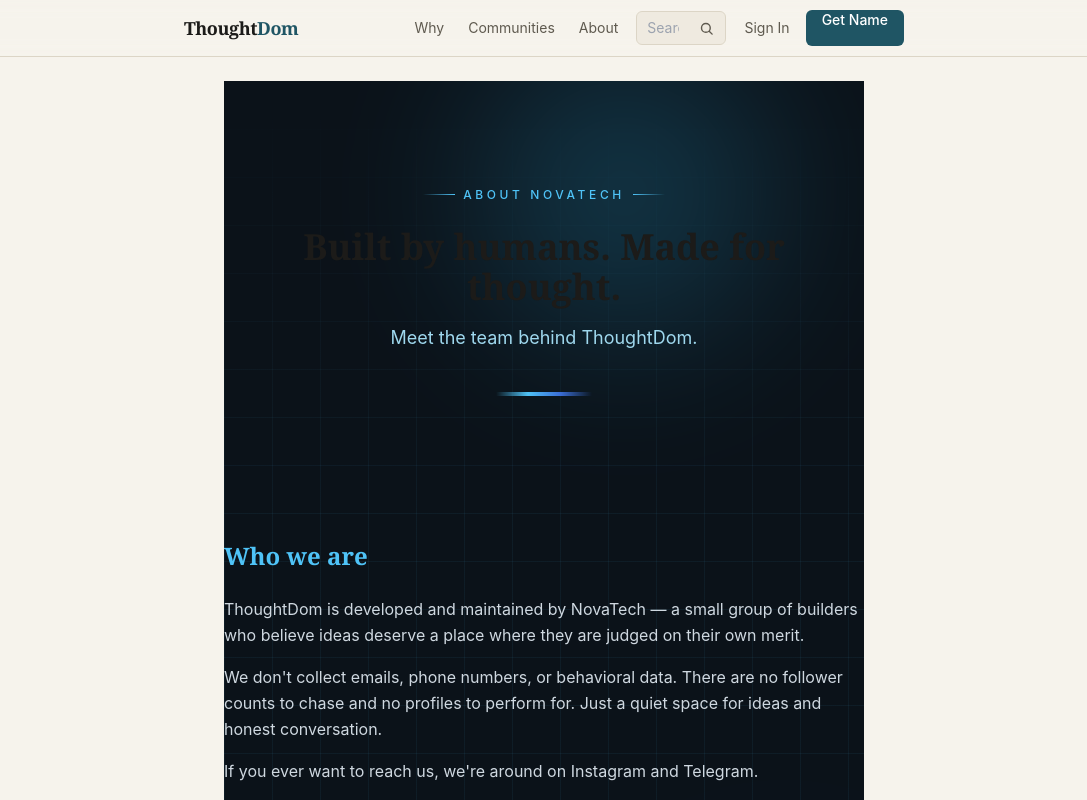
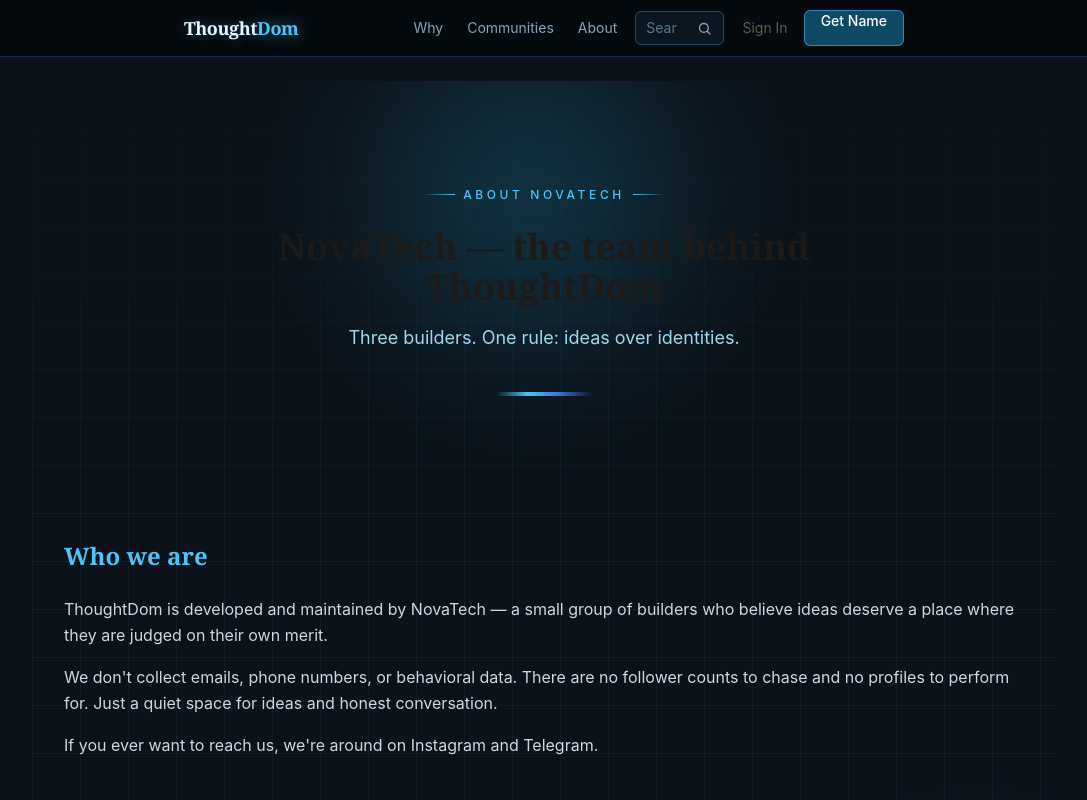
Before and after one commit to 41141D/thoughtdom, a Next.js app in the folder frontend/: page /en/about in a window 1280 px wide. Shown: the top 800 px of the page, without its empty margins (96-1183 px from the left). Built offline with nearby package versions, Linux system fonts and the light colour scheme; no server answers.

Commit message:
feat: futuristic About page — dark neon chrome on navbar/body/full-bleed layout, new hero copy

```diff
--- a/frontend/app/[locale]/about/page.tsx
+++ b/frontend/app/[locale]/about/page.tsx
@@ -32,7 +32,8 @@
 
   return (
     // Force the dark, glowing presentation for this page regardless of theme.
-    <div className="min-h-[60vh] about-fx relative overflow-hidden">
+    <div className="about-wrap">
+    <div className="min-h-[60vh] about-fx relative overflow-hidden rounded-xl">
       {/* Grid backdrop */}
       <div className="about-grid absolute inset-0 pointer-events-none" aria-hidden="true" />
       {/* Soft radial glows */}
@@ -49,7 +50,7 @@
 
       <article className="relative pb-8">
         {/* ---------- Hero ---------- */}
-        <header className="rounded-lg -mx-4 px-4 pt-16 pb-14 sm:pt-24 sm:pb-20 sm:mx-0 sm:px-8 text-center">
+        <section className="rounded-lg -mx-4 px-4 pt-16 pb-14 sm:pt-24 sm:pb-20 sm:mx-0 sm:px-8 text-center">
           <Reveal>
             <p className="inline-flex items-center gap-2 text-xs uppercase tracking-[0.3em] text-[#4fc3f7] font-medium mb-6">
               <span className="inline-block w-8 h-px bg-gradient-to-r from-transparent to-[#4fc3f7]" aria-hidden="true" />
@@ -66,7 +67,7 @@
           <Reveal delay={150}>
             <div className="about-underline w-24 h-1 mx-auto mt-10" aria-hidden="true" />
           </Reveal>
-        </header>
+        </section>
 
         {/* ---------- Who We Are ---------- */}
         <section aria-labelledby="about-heading" className="pt-10 sm:pt-16">
@@ -147,5 +148,6 @@
         </footer>
       </article>
     </div>
+    </div>
   );
 }
--- a/frontend/app/globals.css
+++ b/frontend/app/globals.css
@@ -389,3 +389,124 @@
 .about-link-dot {
   box-shadow: 0 0 8px rgba(79, 195, 247, 0.8);
 }
+
+/* The layout wraps every page in a narrow cream `main` container
+   (.max-w-2xl). On the About page we break out of it so the
+   futuristic design can breathe edge to edge. */
+html:has(main > .about-wrap) body {
+  background-color: #0b1219 !important;
+}
+main:has(> .about-wrap) {
+  max-width: none !important;
+  padding-inline: 0 !important;
+  background-color: #0b1219;
+}
+main:has(> .about-wrap) > .about-wrap {
+  display: flex;
+  justify-content: center;
+  width: 100%;
+}
+main:has(> .about-wrap) > .about-wrap > .about-fx {
+  width: 100%;
+  max-width: 64rem;
+  padding-inline: 1.25rem;
+  border-radius: 0;
+}
+@media (min-width: 1024px) {
+  main:has(> .about-wrap) > .about-wrap > .about-fx {
+    padding-inline: 2rem;
+  }
+}
+
+/* ============================================================
+   ABOUT FULL-BLEED WRAPPER
+   The layout wraps every page in a narrow cream container
+   (.max-w-2xl). On the About page we break out of it: the
+   whole viewport goes dark while on /about so the futuristic
+   design can breathe edge to edge.
+   ============================================================ */
+.about-wrap {
+  max-width: none !important;
+  padding-inline: 0 !important;
+  margin-inline: 0 !important;
+}
+@media (min-width: 640px) {
+  .about-wrap > * {
+    max-width: 52rem;
+    margin-inline: auto;
+    padding-inline: 1.5rem;
+  }
+}
+@media (min-width: 1024px) {
+  .about-wrap > * {
+    max-width: 56rem;
+  }
+}
+
+/* ============================================================
+   ABOUT NAV CHROME
+   When the navbar header carries `.about-nav` (i.e. the visitor
+   is on /about), the whole top chrome goes dark-futuristic to
+   match the page. Restores automatically on any other route.
+   ============================================================ */
+.about-nav {
+  background-color: rgba(6, 10, 14, 0.92) !important;
+  border-color: #16304a !important;
+  color: #d5dee6;
+}
+/* Brand stays bright and glowing. */
+.about-nav .font-display.font-semibold {
+  color: #eaf6ff !important;
+  text-shadow: 0 0 12px rgba(79, 195, 247, 0.35);
+}
+.about-nav .font-display .text-signal {
+  color: #4fc3f7 !important;
+  text-shadow: 0 0 16px rgba(79, 195, 247, 0.6);
+}
+/* Desktop nav links: muted slate-blue, brighten on hover. */
+.about-nav .nav-link,
+.about-nav nav a {
+  color: #8aa2b8 !important;
+}
+.about-nav .nav-link:hover,
+.about-nav nav a:hover {
+  color: #eaf6ff !important;
+  background-color: rgba(79, 195, 247, 0.08) !important;
+  border-radius: 0.375rem;
+}
+/* Search input: dark glass with a faint cyan border. */
+.about-nav input[type="search"] {
+  background-color: #0a1620 !important;
+  border-color: #1e4a6e !important;
+  color: #d5dee6 !important;
+}
+.about-nav input[type="search"]::placeholder {
+  color: #5c7690 !important;
+}
+.about-nav input[type="search"]:focus {
+  border-color: #4fc3f7 !important;
+  box-shadow: 0 0 0 1px rgba(79, 195, 247, 0.25);
+}
+.about-nav input[type="search"] + button,
+.about-nav button svg {
+  color: #8aa2b8 !important;
+}
+.about-nav input[type="search"] + button:hover svg,
+.about-nav button:hover svg {
+  color: #4fc3f7 !important;
+}
+/* Primary buttons shift to the glowing cyan on the About page. */
+.about-nav .bg-signal {
+  background-color: #0e4a63 !important;
+  border: 1px solid rgba(79, 195, 247, 0.5);
+}
+.about-nav .bg-signal:hover {
+  background-color: #13607f !important;
+  box-shadow: 0 0 18px rgba(79, 195, 247, 0.35);
+}
+/* Mobile menu: dark glass, cyan hairline top border. */
+.about-nav ~ nav,
+.about-nav + nav {
+  background-color: #0b1219 !important;
+  border-color: #16304a !important;
+}
--- a/frontend/components/NavBar.tsx
+++ b/frontend/components/NavBar.tsx
@@ -1,6 +1,6 @@
 "use client";
 import { useLocale, useTranslations } from "next-intl";
-import { Link } from "@/i18n/navigation";
+import { Link, usePathname } from "@/i18n/navigation";
 import { useEffect, useRef, useState } from "react";
 import { api, getSession, notifySession, onSessionChange } from "../lib/api";
 import Avatar from "./profile/Avatar";
@@ -9,6 +9,10 @@
 export default function NavBar() {
   const t = useTranslations();
   const locale = useLocale();
+  const pathname = usePathname();
+  // Full-viewport futuristic chrome: the About page (dark neon) forces the
+  // nav chrome to match it while on /about, then returns to normal.
+  const onAbout = pathname === "/about";
   const [username, setUsername] = useState<string | null>(null);
   const [menuOpen, setMenuOpen] = useState(false);
   const [userMenuOpen, setUserMenuOpen] = useState(false);
@@ -94,7 +98,7 @@
   };
 
   return (
-    <header className="border-b border-line sticky top-0 bg-paper/95 backdrop-blur z-20">
+    <header className={`sticky top-0 z-20 border-b border-line bg-paper/95 backdrop-blur transition-colors duration-500 ${onAbout ? "about-nav" : ""}`}>
       <div className="max-w-3xl mx-auto px-4 sm:px-6 py-2.5 flex items-center gap-2">
         {/* Brand */}
         <Link
--- a/frontend/locales/ar.json
+++ b/frontend/locales/ar.json
@@ -401,8 +401,8 @@
       "description": "ThoughtDom مبني بواسطة NovaTech: Dana Gailan و Hazim Ali و Amad Shekha."
     },
     "hero": {
-      "heading": "بناها بشر. صُنعت للفكر.",
-      "subheading": "تعرف على الفريق وراء ThoughtDom."
+      "heading": "NovaTech — الفريق وراء ThoughtDom",
+      "subheading": "ثلاثة مطورين. قاعدة واحدة: الأفكار فوق الهويات."
     },
     "intro": {
       "title": "من نحن",
--- a/frontend/locales/en.json
+++ b/frontend/locales/en.json
@@ -401,8 +401,8 @@
       "description": "ThoughtDom is built by NovaTech: Dana Gailan, Hazim Ali, and Amad Shekha."
     },
     "hero": {
-      "heading": "Built by humans. Made for thought.",
-      "subheading": "Meet the team behind ThoughtDom."
+      "heading": "NovaTech — the team behind ThoughtDom",
+      "subheading": "Three builders. One rule: ideas over identities."
     },
     "intro": {
       "title": "Who we are",
--- a/frontend/locales/ku.json
+++ b/frontend/locales/ku.json
@@ -401,8 +401,8 @@
       "description": "ThoughtDom لەلایەن NovaTech دروستکراوە: Dana Gailan، Hazim Ali، و Amad Shekha."
     },
     "hero": {
-      "heading": "لەلایەن مرۆڤەوە دروستکراوە. بۆ بیرکردنەوە.",
-      "subheading": "تیمەکەی پشت ThoughtDom بناسە."
+      "heading": "NovaTech — تیمەکەی پشت ThoughtDom",
+      "subheading": "سێ دروستکەر. یەک یاسا: بیرۆکە لەسەر ناسنامە."
     },
     "intro": {
       "title": "ئێمە کێین",
```
